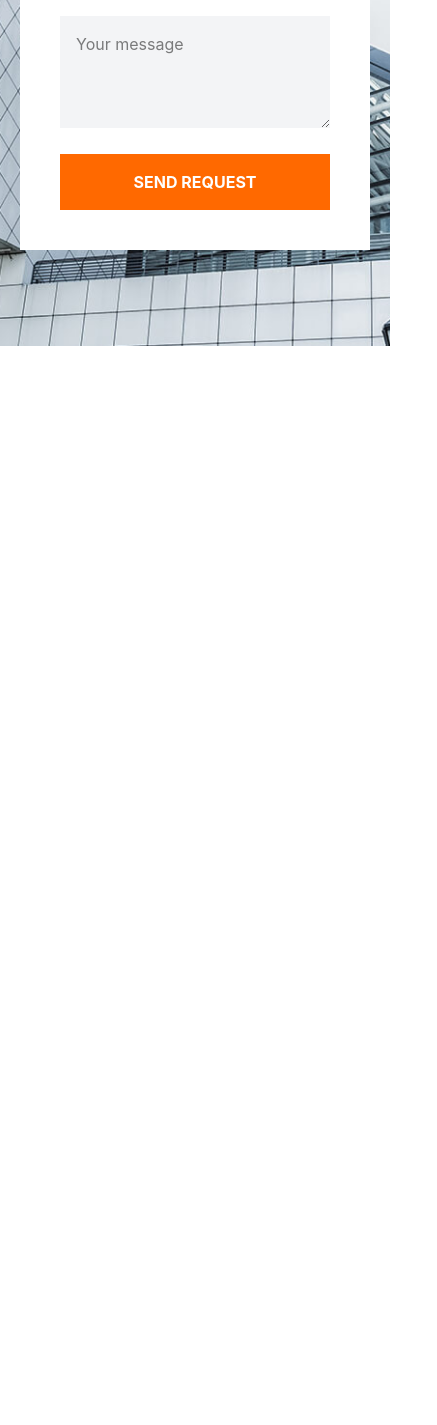
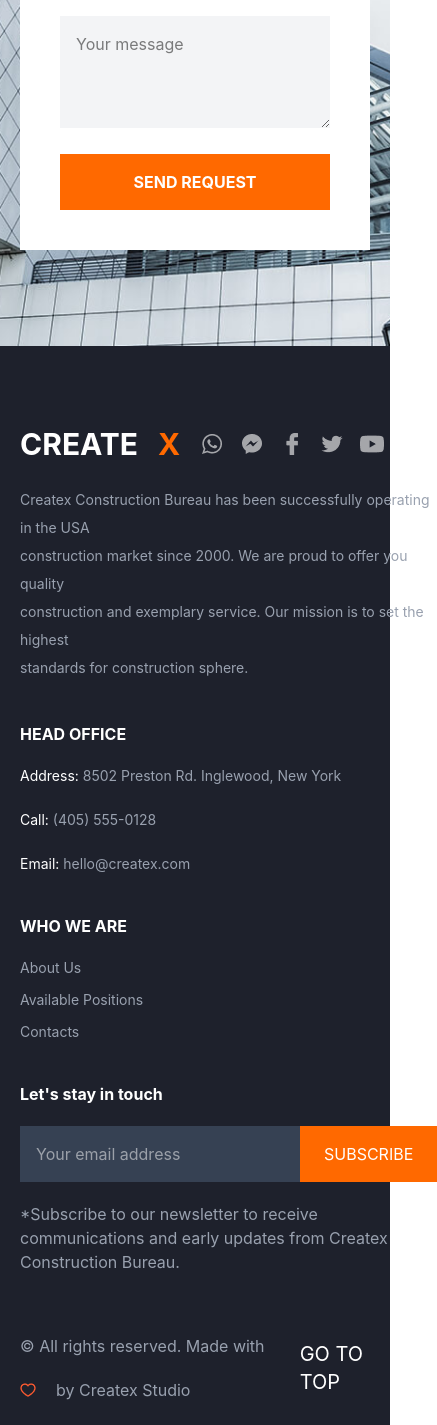
Before and after one commit to mukammalex/homework.29.06.26, a website: page index7.html in a window 390 px wide. Shown: the part 3493-4918 px from the top of the page, 437 px wide, since content can reach past the window. Before the commit the page ends 3839 px from the top, so only its background shows below. Drawn offline with nearby package versions, Linux system fonts and the light colour scheme; files that its build step writes are made by us from their sources.

Commit message:
Finished section Footer,dektop and mobiled

```diff
--- a/index7.html
+++ b/index7.html
@@ -329,6 +329,94 @@
 
 
 
+  <footer class="bg-[#1E212C] text-white py-20 ">
+    <div
+      class="max-w-7xl mx-auto px-5 grid lg:grid-cols-3 gap-10">
+
+      <div class="lg:flex lg:flex-col lg:gap-8">
+        <div class="">
+        <h2 class="text-3xl font-bold mb-6 flex items-center gap-5 flex-wrap lg:flex-nowrap">
+          CREATE<span class="text-orange-500">X</span>
+           <img src="./img/socialslogogog.png" alt="">
+        </h2>
+        </div>
+
+        <p class="text-gray-400 text-sm leading-7">
+          Createx Construction Bureau has been successfully operating in the USA  <br>
+          construction market since 2000. We are proud to offer you quality <br>
+          construction and exemplary service. Our mission is to set the highest <br>
+           standards for construction sphere.
+        </p>
+
+
+
+          <div class="mt-10">
+        <h3 class="font-bold mb-5">
+          HEAD OFFICE
+        </h3>
+
+        <p class="text-gray-400 text-sm">
+          <span class="text-white">Address: </span> 8502 Preston Rd. Inglewood, New York
+        </p>
+        <br>
+        <p class="text-gray-400 text-sm"><span class="text-white">Call:</span>
+          (405) 555-0128
+        </p>
+        <br>
+         <p class="text-gray-400 text-sm"><span class="text-white">Email:</span>
+          hello@createx.com
+        </p>
+      </div>
+      </div>
+
+
+      <div>
+        <h3 class="font-bold mb-5">
+          WHO WE ARE
+        </h3>
+
+        <ul class="space-y-3 text-gray-400 text-sm">
+          <li>About Us</li>
+          <li>Available Positions</li>
+          <li>Contacts</li>
+        </ul>
+      </div>
+
+      <div>
+        <h3 class="font-bold mb-5">
+          Let's stay in touch
+        </h3>
+
+        <div class="flex">
+          <input
+            class="bg-gray-700 p-4 flex-1 outline-none"
+            placeholder="Your email address">
+
+          <button
+            class="bg-orange-500 px-6 cursor-pointer">
+            SUBSCRIBE
+          </button>
+        </div>
+
+        <p class="text-gray-400 mt-5">*Subscribe to our newsletter to receive communications and early updates from Createx Construction Bureau.</p>
+      </div>
+
+
+
+
+    </div>
+
+
+       <div class="flex justify-between items-center mt-10 max-w-7xl m-auto p-5">
+        <p class="text-gray-400 flex items-center flex-wrap lg:flex-row gap-5">© All rights reserved. Made with <img src="./img/Heartdlak.png" alt="">by Createx Studio </p>
+        <h2 class="text-white text-xl">GO TO TOP</h2>
+    </div>
+
+
+  </footer>
+
+
+
 </section>
 
 </body>
```
Also changed, not shown: img/Heartdlak.png (added), img/socialslogogog.png (added).
